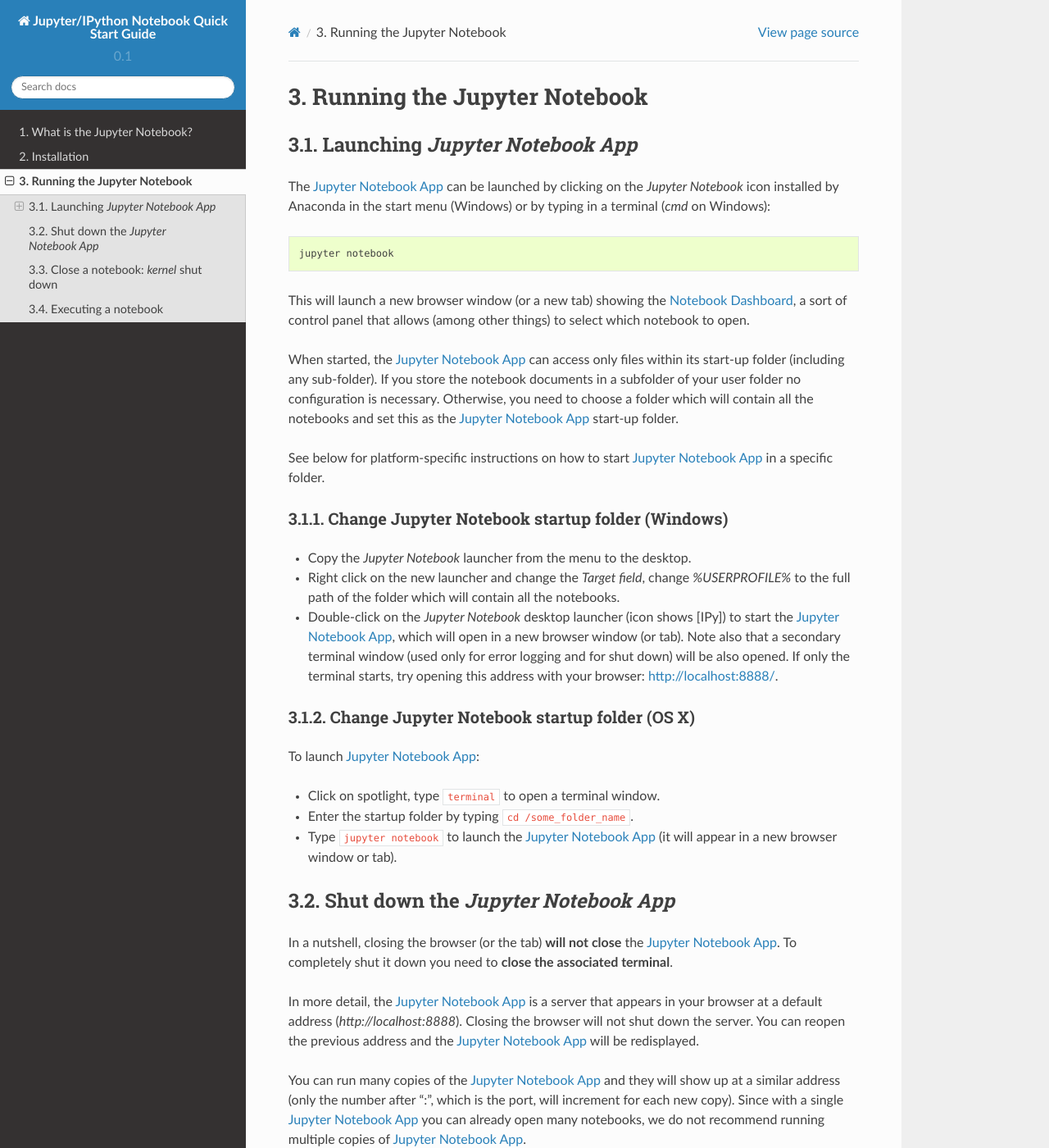
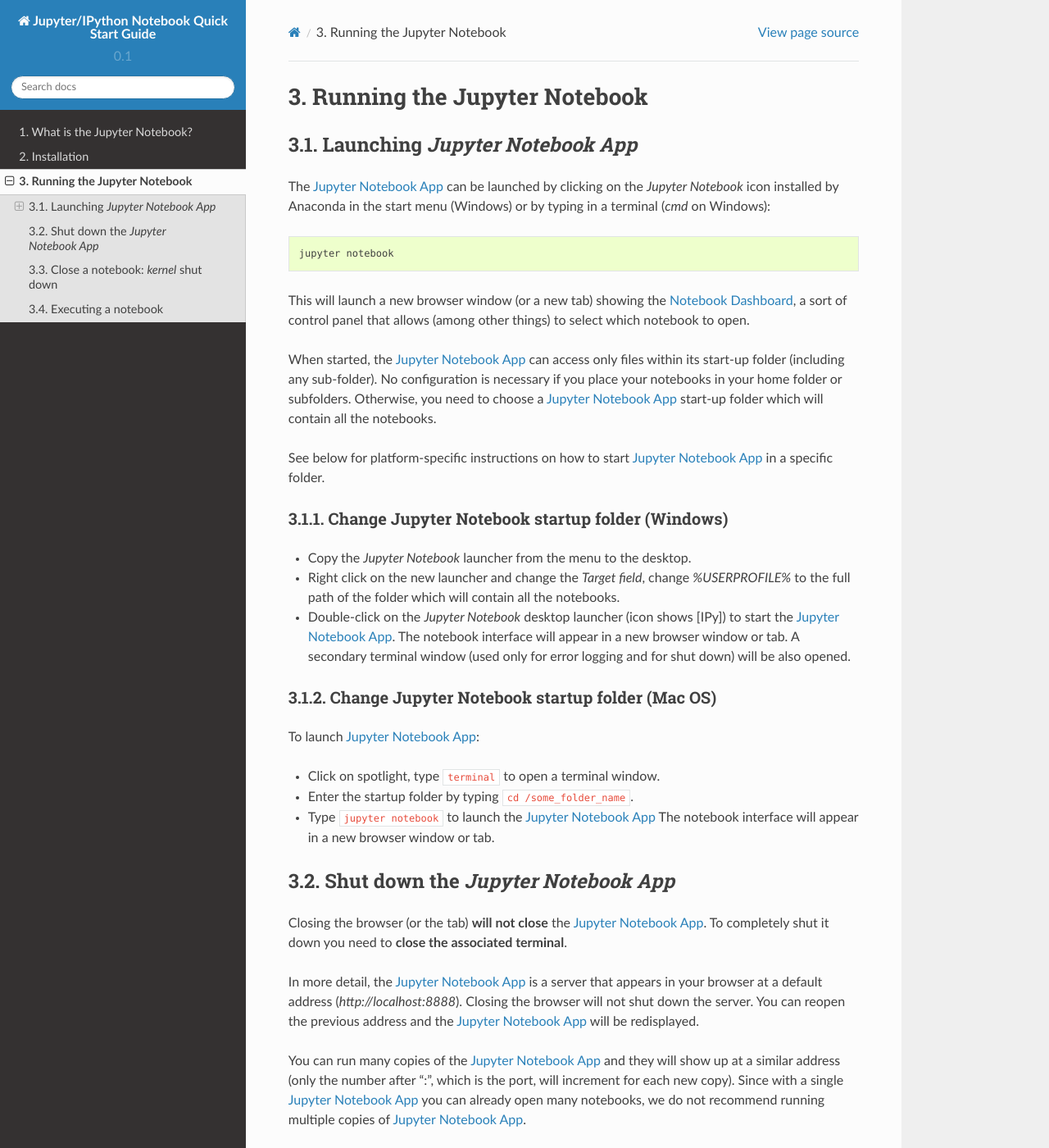
Before and after one commit to tritemio/jupyter_notebook_beginner_guide, a Sphinx documentation site: the page built from docs/execute.rst, in a window 1280 px wide and 1400 px high. Shown: the whole window at 82% size. Built offline with Sphinx 7.4.7 and the Read the Docs theme 2.0.0, drawn with Linux system fonts in a browser that asks for light colours.

Commit message:
Update execute.rst

```diff
--- a/docs/execute.rst
+++ b/docs/execute.rst
@@ -17,10 +17,10 @@
 to select which notebook to open.
 
 When started, the :ref:`notebook_app` can access only files within its start-up folder
-(including any sub-folder). If you store the notebook documents in a subfolder
-of your user folder no configuration is necessary.
-Otherwise, you need to choose a folder which will contain all the notebooks
-and set this as the :ref:`notebook_app` start-up folder.
+(including any sub-folder). No configuration is necessary if you place your notebooks
+in your home folder or subfolders.
+Otherwise, you need to choose a :ref:`notebook_app` start-up folder which will contain
+all the notebooks.
 
 See below for platform-specific instructions on how to start
 :ref:`notebook_app` in a specific folder.
@@ -34,18 +34,16 @@
   the full path of the folder which will contain all the notebooks.
 
 - Double-click on the *Jupyter Notebook* desktop launcher (icon shows [IPy]) to start the
-  :ref:`notebook_app`, which will open in a new browser window (or tab).
-  Note also that a secondary terminal window (used only for error logging and
+  :ref:`notebook_app`. The notebook interface will appear in a new browser window or tab.
+  A secondary terminal window (used only for error logging and
   for shut down) will be also opened.
-  If only the terminal starts, try opening this address with your browser:
-  |localhost|.
 
 .. |localhost| raw:: html
 
    <a href="http://localhost:8888/" target="_blank">http://localhost:8888/</a>
 
 
-Change Jupyter Notebook startup folder (OS X)
+Change Jupyter Notebook startup folder (Mac OS)
 ''''''''''''''''''''''''''''''''''''''''''''''''
 
 To launch :ref:`notebook_app`:
@@ -55,13 +53,13 @@
 - Enter the startup folder by typing ``cd /some_folder_name``.
 
 - Type ``jupyter notebook`` to launch the :ref:`notebook_app`
-  (it will appear in a new browser window or tab).
+  The notebook interface will appear in a new browser window or tab.
 
 
 Shut down the *Jupyter Notebook App*
 ------------------------------------
 
-In a nutshell, closing the browser (or the tab) **will not close** the
+Closing the browser (or the tab) **will not close** the
 :ref:`notebook_app`. To completely shut it down you need to
 **close the associated terminal**.
 
```
